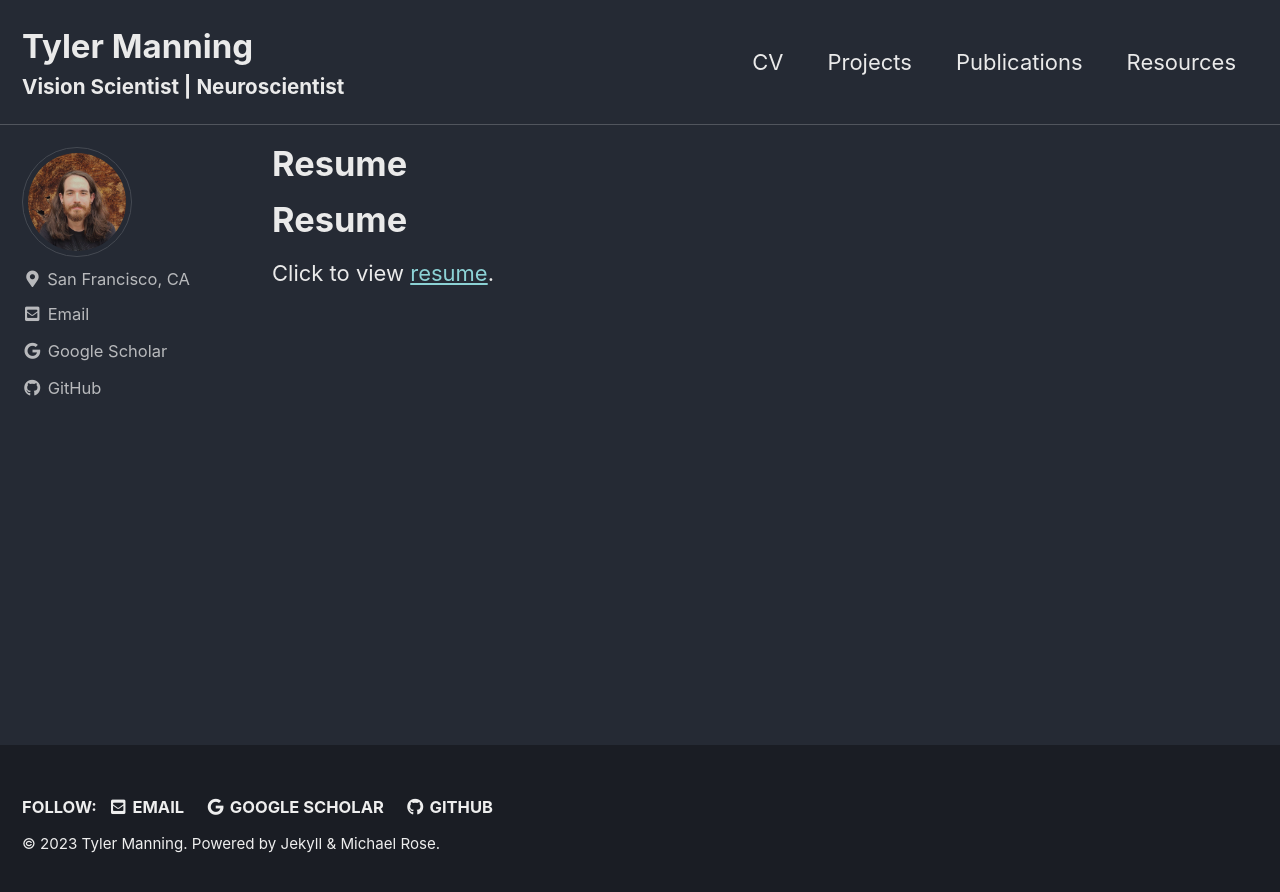
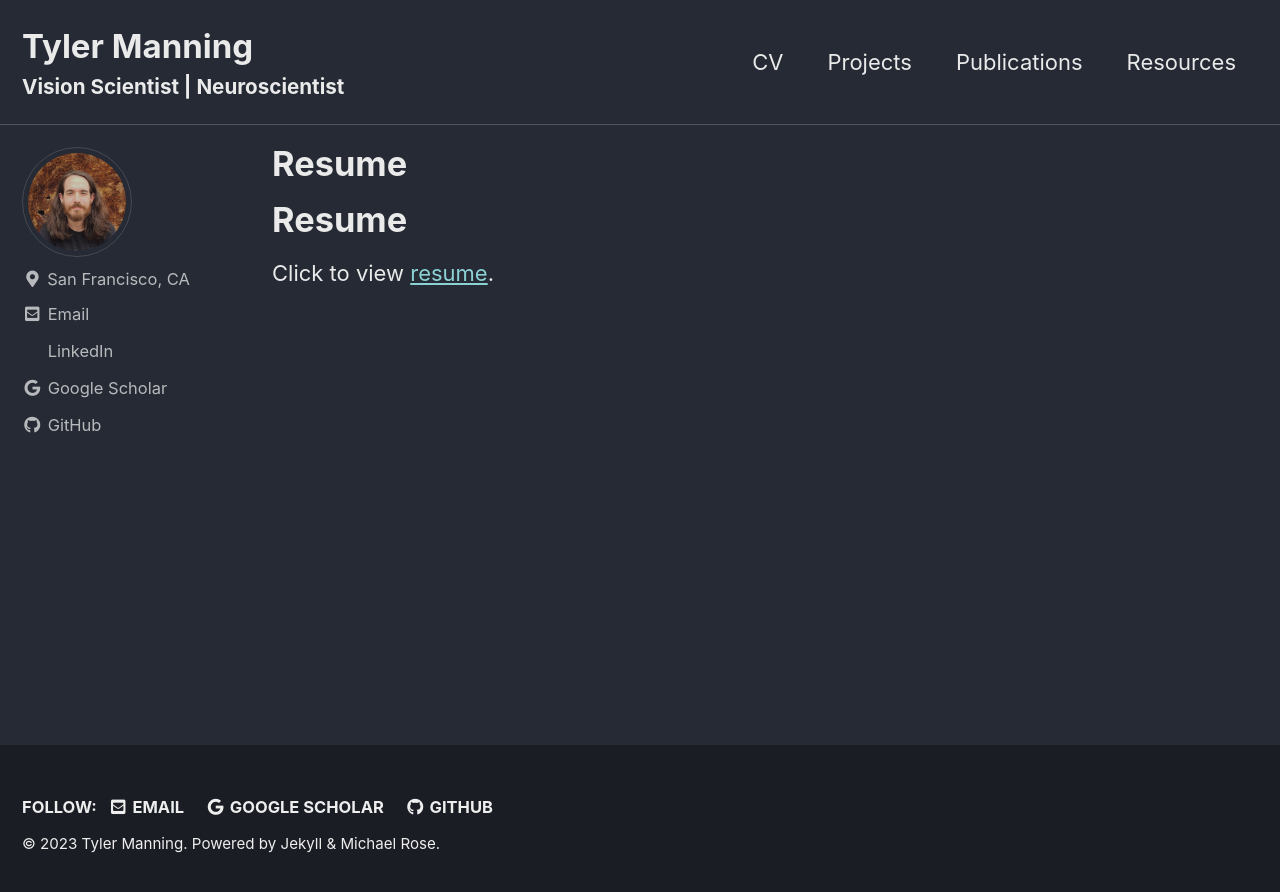
Before and after one commit to tsmanning/tsmanning.github.io, a Jekyll site: the page built from _pages/resume.html, in a window 1280 px wide. Shown: the top 892 px of the page. Built offline with Jekyll 4.4.1, drawn with Linux system fonts in a browser that asks for light colours; cached includes are drawn as plain includes.

```diff
--- a/_config.yml
+++ b/_config.yml
@@ -113,9 +113,9 @@ author:
     - label: "Email"
       icon: "fas fa-fw fa-envelope-square"
       url: "mailto:tyler.manning2@gmail.com"
-    - label: "Website"
-      icon: "fas fa-fw fa-link"
-      # url: "https://your-website.com"
+    - label: "LinkedIn"
+      icon: "fas fa-fw fa-linkedin"
+      url: "https://www.linkedin.com/in/tyler-s-manning/"
     - label: "Twitter"
       icon: "fab fa-fw fa-twitter-square"
       # url: "https://twitter.com/GnarlyTinmen"
```
